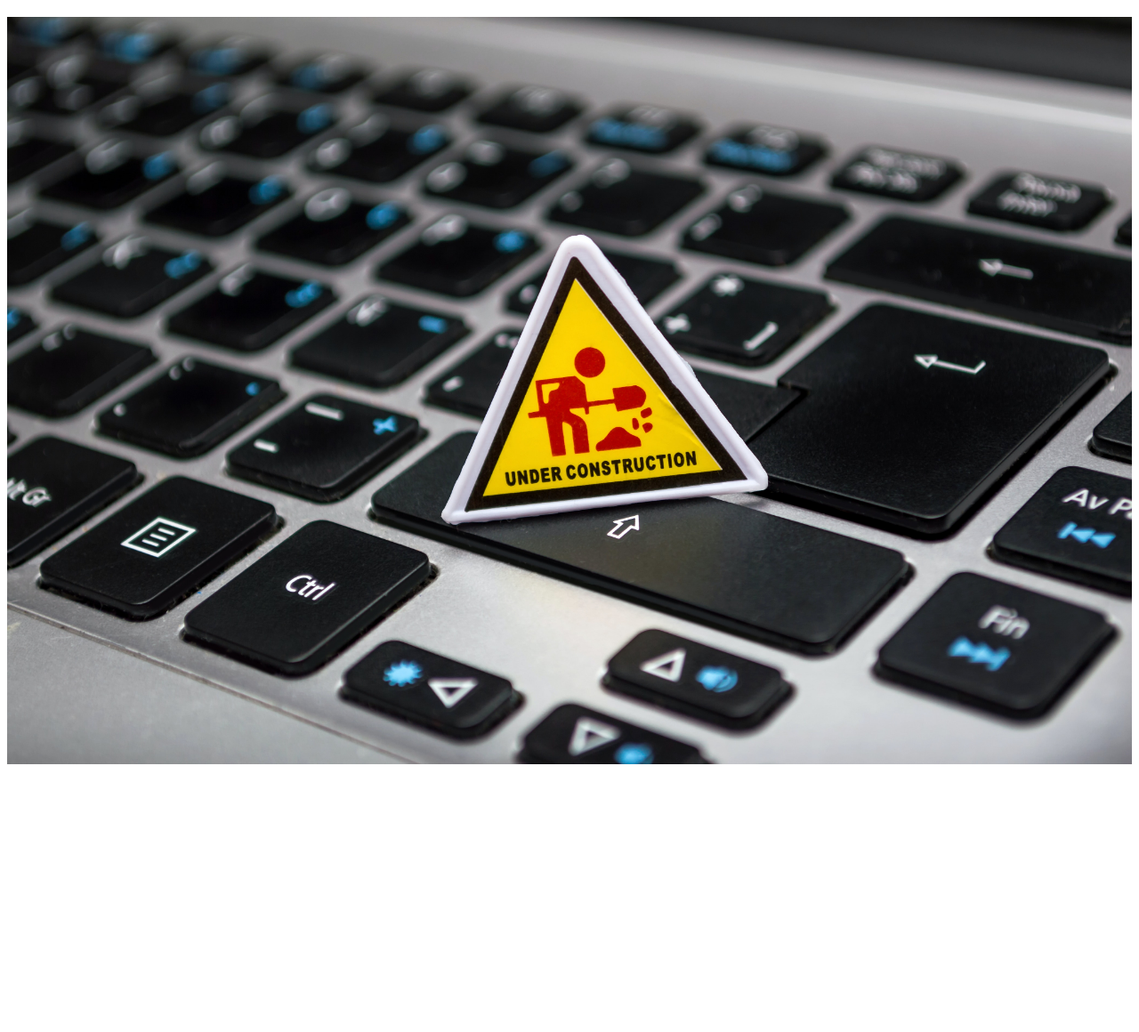
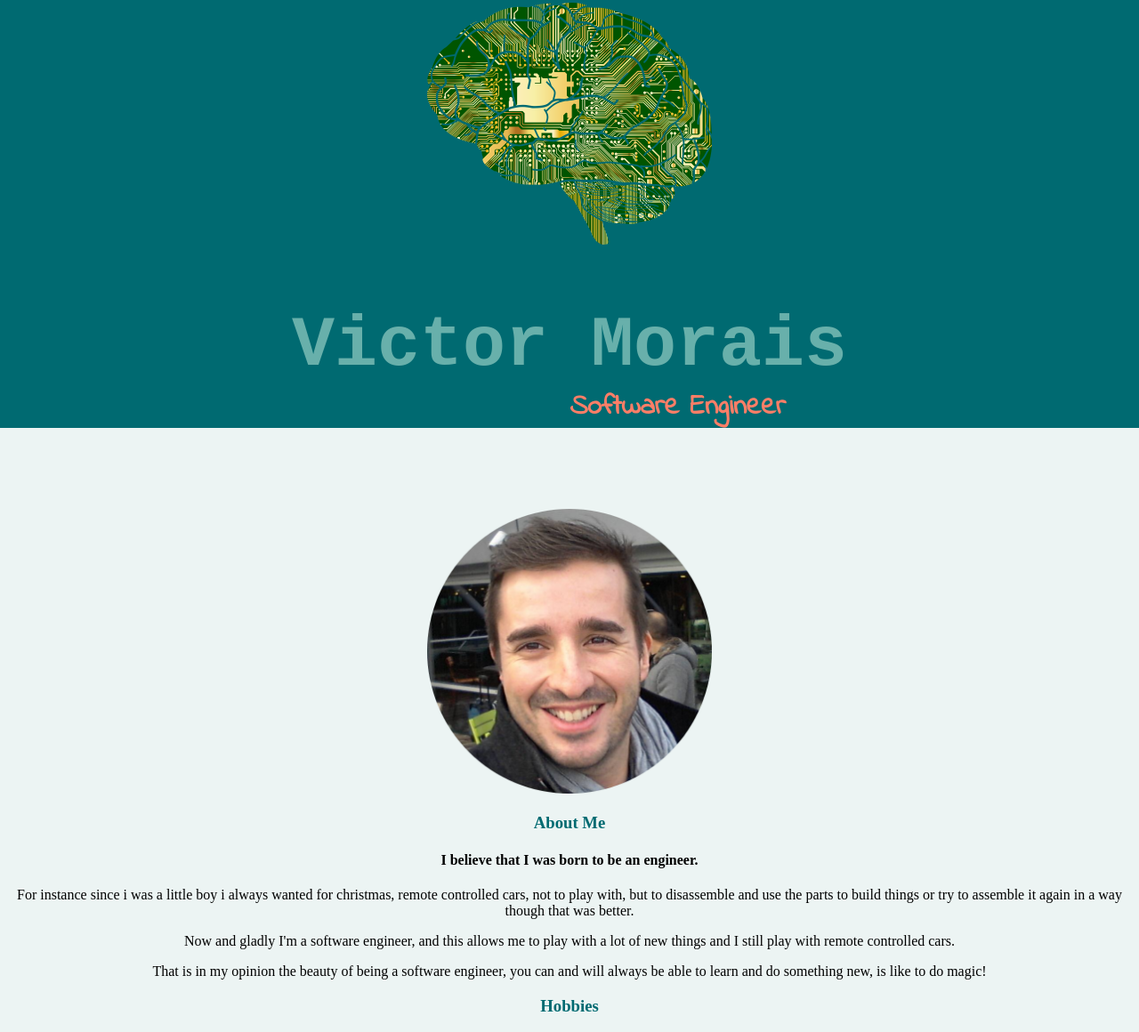
Before and after one commit to vicmorais/cv, a plain HTML site: page index.html in a window 1280 px wide. Shown: the part 61-1221 px from the top of the page at 89% size. Before the commit the page ends 932 px from the top, so only its background shows below. Drawn offline with Linux system fonts and the light colour scheme; a web font is replaced by a local one.

Commit message:
First text, about me. Style and images.

```diff
--- a/css/styles.css
+++ b/css/styles.css
@@ -1,7 +1,43 @@
-img {
-  width: 100%;
+/******************************** TAG CSS**********************************************/
+body {
+  background-color: #ecf4f3;
+  text-align: center;
+  margin: auto;
 }
 
-body {
-  text-align: center;
+h1 {
+  color: #68b0ab;
+  font-size: 5rem;
+  margin-top: auto;
+  margin-bottom: 0;
+  font-family: 'Syne Mono', monospace;
 }
+
+h3 {
+  color: #006a71;
+}
+
+h2 {
+  color: #ff7e67;
+  font-size: 2rem;
+  margin-left: 19%;
+  margin-top: 0;
+  font-family: 'Indie Flower', cursive;
+}
+
+/******************************** Class CSS**********************************************/
+.entry-div {
+  background-color: #006a71;
+  min-height: 100%;
+}
+.top-anatomy {
+  width: 25%;
+  height: 25%;
+  margin-top: 5%;
+  margin-bottom: 5%;
+}
+.victor-circle {
+  width: 25%;
+  height: 25%;
+  margin-top: 5%;
+}
--- a/index.html
+++ b/index.html
@@ -5,12 +5,36 @@
   <meta charset="utf-8">
   <link rel="icon" href="favicon.ico">
   <link rel="stylesheet" href="css\styles.css">
+  <link rel="preconnect" href="https://fonts.gstatic.com">
+  <link rel="preconnect" href="https://fonts.gstatic.com">
+  <link href="https://fonts.googleapis.com/css2?family=Indie+Flower&family=Syne+Mono&display=swap" rel="stylesheet">
   <title>Victor Morais</title>
 </head>
 
 <body>
-  <h1>Under Construction </h1>
-  <img src="images\pexels-fernando-arcos-211122.jpg" alt="Under Construction">
+  <div class="entry-div">
+    <img class="top-anatomy" src="images\anatomy.png" alt="anatomy">
+    <div class="entry-div-text">
+      <h1>Victor Morais</h1>
+      <h2><span>Software Engineer</span></h2>
+    </div>
+  </div>
+  <div>
+    <img class="victor-circle" src="images\Victor-circle.png" alt="victor circle">
+    <h3>About Me</h3>
+    <h4>I believe that I was born to be an engineer.</h4>
+    <p>For instance since i was a little boy i always wanted for christmas, remote controlled cars,
+      not to play with, but to disassemble and use the parts to build things or try to assemble it again in a way though that was better.</p>
+    <p>Now and gladly I'm a software engineer, and this allows me to play with a lot of new things and I still play with remote controlled cars.</p>
+    <p>That is in my opinion the beauty of being a software engineer, you can and will always be able to learn and do something new, is like to do magic!</p>
+
+
+
+
+
+
+    <h3>Hobbies</h3>
+  </div>
 </body>
 
 </html>
```
Also changed, not shown: favicon.ico, images/anatomy.png (added), images/code-geek.png (added), images/pexels-fernando-arcos-211122.jpg (deleted), images/victor-circle.png (added).
